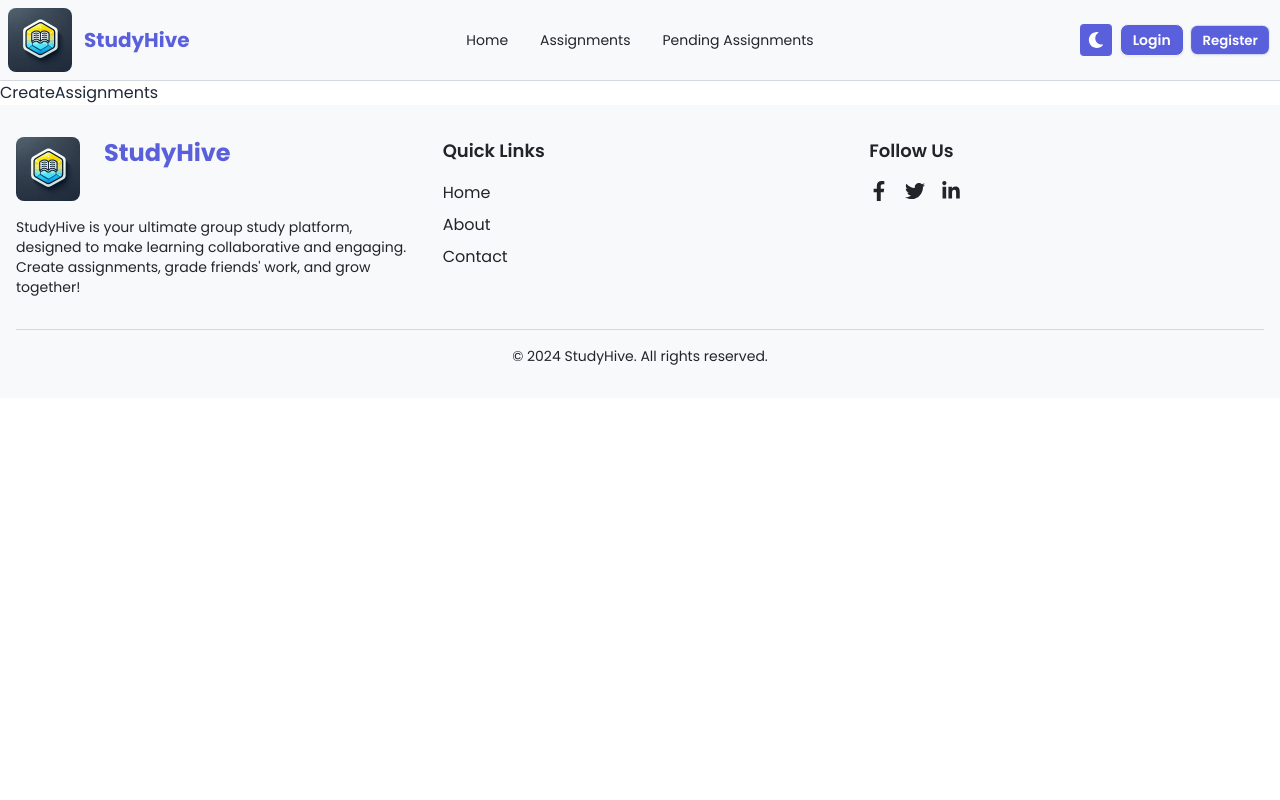
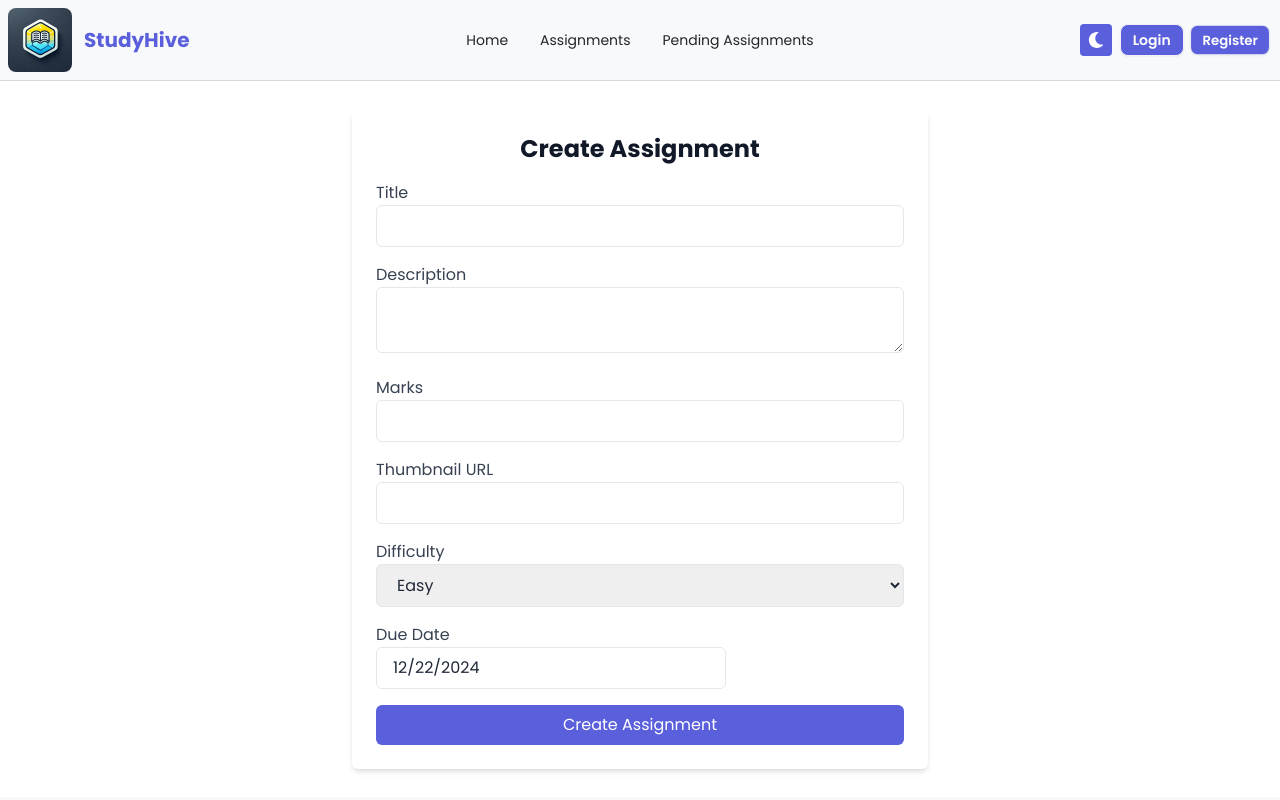
Before and after one commit to mdabdulkyum1/study-hive, a React (Vite) app: page /create-assignments in a window 1280 px wide. Shown: the top 800 px of the page. Built offline with nearby package versions, Linux system fonts and the light colour scheme; no server answers.

Commit message:
createAssignment created and set up tanstack/react-query and get data useMutation

```diff
--- a/package.json
+++ b/package.json
@@ -10,12 +10,15 @@
     "preview": "vite preview"
   },
   "dependencies": {
+    "@tanstack/react-query": "^4.36.1",
+    "axios": "^1.7.9",
     "firebase": "^11.1.0",
     "localforage": "^1.10.0",
     "lottie-react": "^2.4.0",
     "match-sorter": "^8.0.0",
     "prop-types": "^15.8.1",
     "react": "^18.3.1",
+    "react-datepicker": "^7.5.0",
     "react-dom": "^18.3.1",
     "react-icons": "^5.4.0",
     "react-router-dom": "^7.0.1",
--- a/src/main.jsx
+++ b/src/main.jsx
@@ -6,12 +6,22 @@ import router from './routes/router'
 import AuthProviders from './providers/AuthProviders'
 import BackToTop from './components/shared/BackToTop/BackToTop'
 
+import {
+  QueryClient,
+  QueryClientProvider,
+} from '@tanstack/react-query'
+
+// Create a client
+const queryClient = new QueryClient()
+
 
 createRoot(document.getElementById('root')).render(
   <StrictMode>
-    <AuthProviders>
-        <RouterProvider router={router} />
-        <BackToTop></BackToTop>
-    </AuthProviders>
+    <QueryClientProvider client={queryClient}>
+        <AuthProviders>
+            <RouterProvider router={router} />
+            <BackToTop></BackToTop>
+        </AuthProviders>
+    </QueryClientProvider>
   </StrictMode>,
 )
--- a/src/pages/CreateAssignments/CreateAssignments.jsx
+++ b/src/pages/CreateAssignments/CreateAssignments.jsx
@@ -1,9 +1,126 @@
+import { useState } from "react";
+import DatePicker from "react-datepicker";
 
+import "react-datepicker/dist/react-datepicker.css";
+import useAuth from "../../hooks/useAuth";
+import { useMutation } from "@tanstack/react-query";
+import axios from "axios";
 
 function CreateAssignments() {
+  const [startDate, setStartDate] = useState(new Date());
+  const {user} = useAuth();
+
+  const mutation = useMutation({
+    mutationFn: (data)=> {
+      return axios.post('/aip', data);
+    }
+  })
+
+  const handelSubmit =  e => {
+      e.preventDefault();
+
+      const form = e.target;
+      const formElement = new FormData(form);
+      const formObject = Object.fromEntries(formElement.entries());
+
+      const creator = {name: user?.displayName, email:user?.email }
+
+      const assignmentInfo = {...formObject, creator}
+
+      mutation.mutate(assignmentInfo);
+
+  }
+
   return (
-    <div>CreateAssignments</div>
-  )
+    <div className="max-w-xl mx-auto p-6 bg-white dark:bg-gray-800 rounded-md shadow-md my-7">
+      <h2 className="text-2xl font-bold mb-4 text-center text-gray-900 dark:text-white">
+        Create Assignment
+      </h2>
+      <form onSubmit={handelSubmit}>
+        {/* Title */}
+        <div className="mb-4">
+          <label className="block text-gray-700 dark:text-gray-300">
+            Title
+          </label>
+          <input
+            type="text"
+            name="title"
+            className="w-full px-4 py-2 border rounded-md dark:bg-gray-700 dark:text-white"
+            required
+          />
+        </div>
+
+        {/* Description */}
+        <div className="mb-4">
+          <label className="block text-gray-700 dark:text-gray-300">
+            Description
+          </label>
+          <textarea
+            name="description"
+            className="w-full px-4 py-2 border rounded-md dark:bg-gray-700 dark:text-white"
+            required
+          />
+        </div>
+
+        {/* Marks */}
+        <div className="mb-4">
+          <label className="block text-gray-700 dark:text-gray-300">
+            Marks
+          </label>
+          <input
+            type="number"
+            name="marks"
+            className="w-full px-4 py-2 border rounded-md dark:bg-gray-700 dark:text-white"
+            required
+          />
+        </div>
+
+        {/* Thumbnail URL */}
+        <div className="mb-4">
+          <label className="block text-gray-700 dark:text-gray-300">
+            Thumbnail URL
+          </label>
+          <input
+            type="text"
+            name="thumbnailUrl"
+            className="w-full px-4 py-2 border rounded-md dark:bg-gray-700 dark:text-white"
+            required
+          />
+        </div>
+
+        {/* Difficulty */}
+        <div className="mb-4">
+          <label className="block text-gray-700 dark:text-gray-300">
+            Difficulty
+          </label>
+          <select
+            name="difficulty"
+            className="w-full px-4 py-2 border rounded-md dark:bg-gray-700 dark:text-white"
+          >
+            <option value="Easy">Easy</option>
+            <option value="Medium">Medium</option>
+            <option value="Hard">Hard</option>
+          </select>
+        </div>
+
+        {/* Due Date */}
+        <div className="mb-4">
+          <label className="block text-gray-700 dark:text-gray-300">
+            Due Date
+          </label>
+          <DatePicker className="px-4 py-2 border rounded-md dark:bg-gray-700 dark:text-white" selected={startDate} name="dueDate" onChange={(date) => setStartDate(date)}/>
+        </div>
+
+        {/* Submit Button */}
+        <button
+          type="submit"
+          className="w-full bg-primary text-white py-2 rounded-md hover:bg-accent"
+        >
+          Create Assignment
+        </button>
+      </form>
+    </div>
+  );
 }
 
-export default CreateAssignments
+export default CreateAssignments;
--- a/src/routes/PrivateRoute.jsx
+++ b/src/routes/PrivateRoute.jsx
@@ -1,11 +1,32 @@
-import PropTypes from 'prop-types'
+import PropTypes from "prop-types";
+import useAuth from "../hooks/useAuth";
+import { Navigate, useLocation } from "react-router-dom";
 
 function PrivateRoute(props) {
-  return (
-    <div>PrivateRoute</div>
-  )
+  const { children } = props || {};
+
+  const { user, loading } = useAuth();
+  const location = useLocation();
+
+  if(loading){
+    return (
+      <>
+        <div className="flex justify-center items-center min-h-[50vh]">
+          <span className="loading loading-bars loading-lg"></span>
+        </div>
+      </>
+    );
+  }
+
+  if(!user){
+    <Navigate to={'/login'} state={location.pathname}></Navigate>
+  }
+
+  return children;
 }
 
-PrivateRoute.propTypes = {}
+PrivateRoute.propTypes = {
+  children: PropTypes.node,
+};
 
-export default PrivateRoute
+export default PrivateRoute;
--- a/src/routes/router.jsx
+++ b/src/routes/router.jsx
@@ -3,10 +3,11 @@ import Layout from "../layout/Layout";
 import Home from "../pages/Home/Home";
 import Login from "../pages/Login/Login";
 import Register from "../pages/Register/Register";
-import CreateAssignments from './../pages/CreateAssignments/CreateAssignments';
-import Assignments from './../pages/Assignments/Assignments';
-import MyAttemptedAssignments from './../pages/MyAttemptedAssignments/MyAttemptedAssignments';
-import PendingAssignments from './../pages/PendingAssignments/PendingAssignments';
+import CreateAssignments from "./../pages/CreateAssignments/CreateAssignments";
+import Assignments from "./../pages/Assignments/Assignments";
+import MyAttemptedAssignments from "./../pages/MyAttemptedAssignments/MyAttemptedAssignments";
+import PendingAssignments from "./../pages/PendingAssignments/PendingAssignments";
+import PrivateRoute from "./PrivateRoute";
 
 const router = createBrowserRouter([
   {
@@ -15,37 +16,41 @@ const router = createBrowserRouter([
     children: [
       {
         path: "/",
-                element: <Home></Home>
+        element: <Home></Home>,
       },
       {
         path: "/create-assignments",
-                element: <CreateAssignments></CreateAssignments>
+        element: (
+          <PrivateRoute>
+            <CreateAssignments></CreateAssignments>
+          </PrivateRoute>
+        ),
       },
       {
         path: "/assignments",
-                element: <Assignments></Assignments>
+        element: <Assignments></Assignments>,
       },
       {
         path: "/my-attempted-assignments",
-                element: <MyAttemptedAssignments></MyAttemptedAssignments>
+        element: <MyAttemptedAssignments></MyAttemptedAssignments>,
       },
       {
         path: "/pending-assignments",
-                element: <PendingAssignments></PendingAssignments>
+        element: <PrivateRoute><PendingAssignments></PendingAssignments></PrivateRoute>,
       },
       {},
       {},
       {},
       {
         path: "/login",
-                element: <Login></Login>
+        element: <Login></Login>,
       },
       {
         path: "/register",
-                element: <Register></Register>
-            }
-        ]
-    }
+        element: <Register></Register>,
+      },
+    ],
+  },
 ]);
 
 export default router;
```
Also changed, not shown: 1 other file (tests, documents, lock files or other folders). Lines whose indentation alone changed are shown as unchanged.
